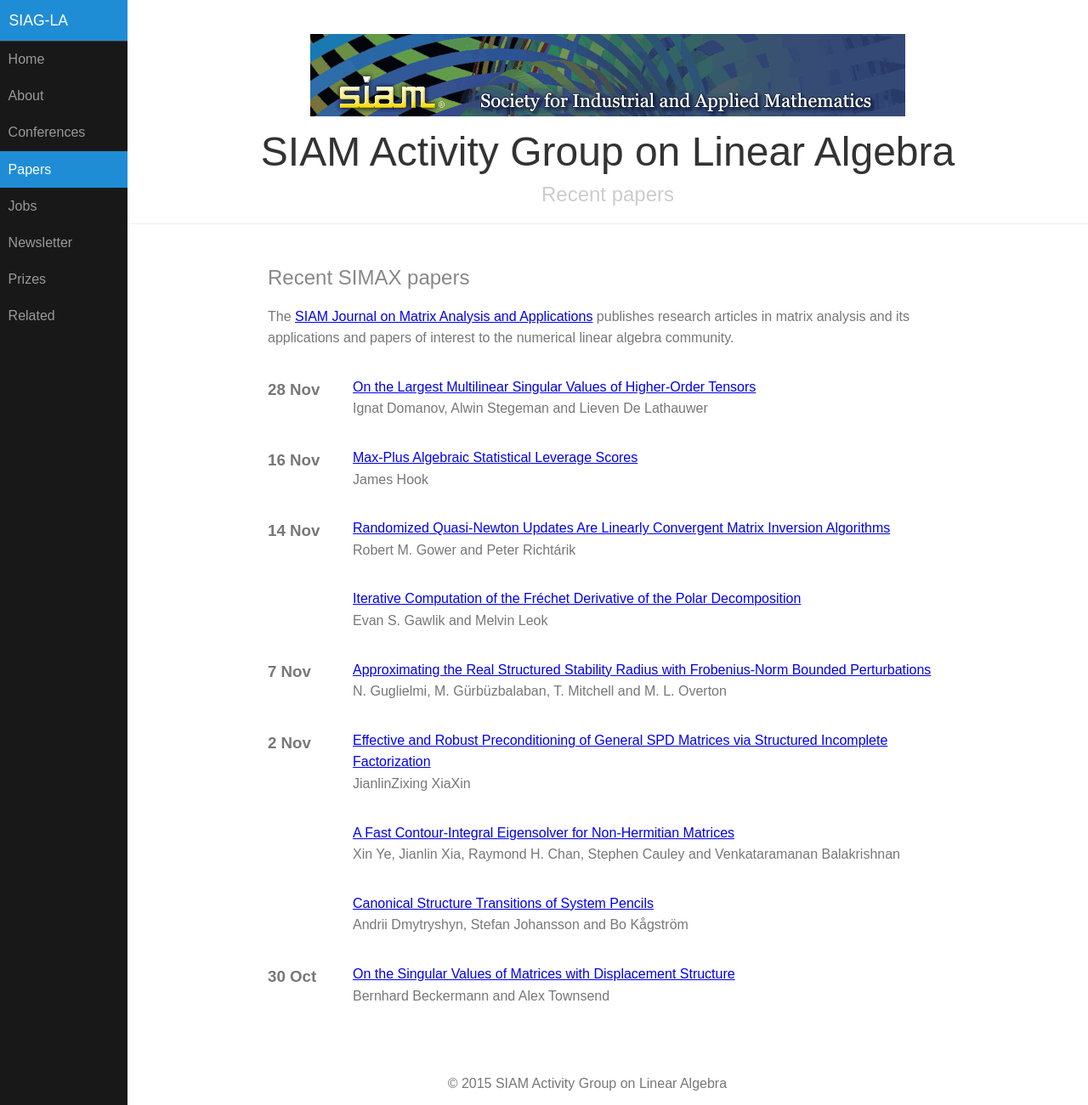
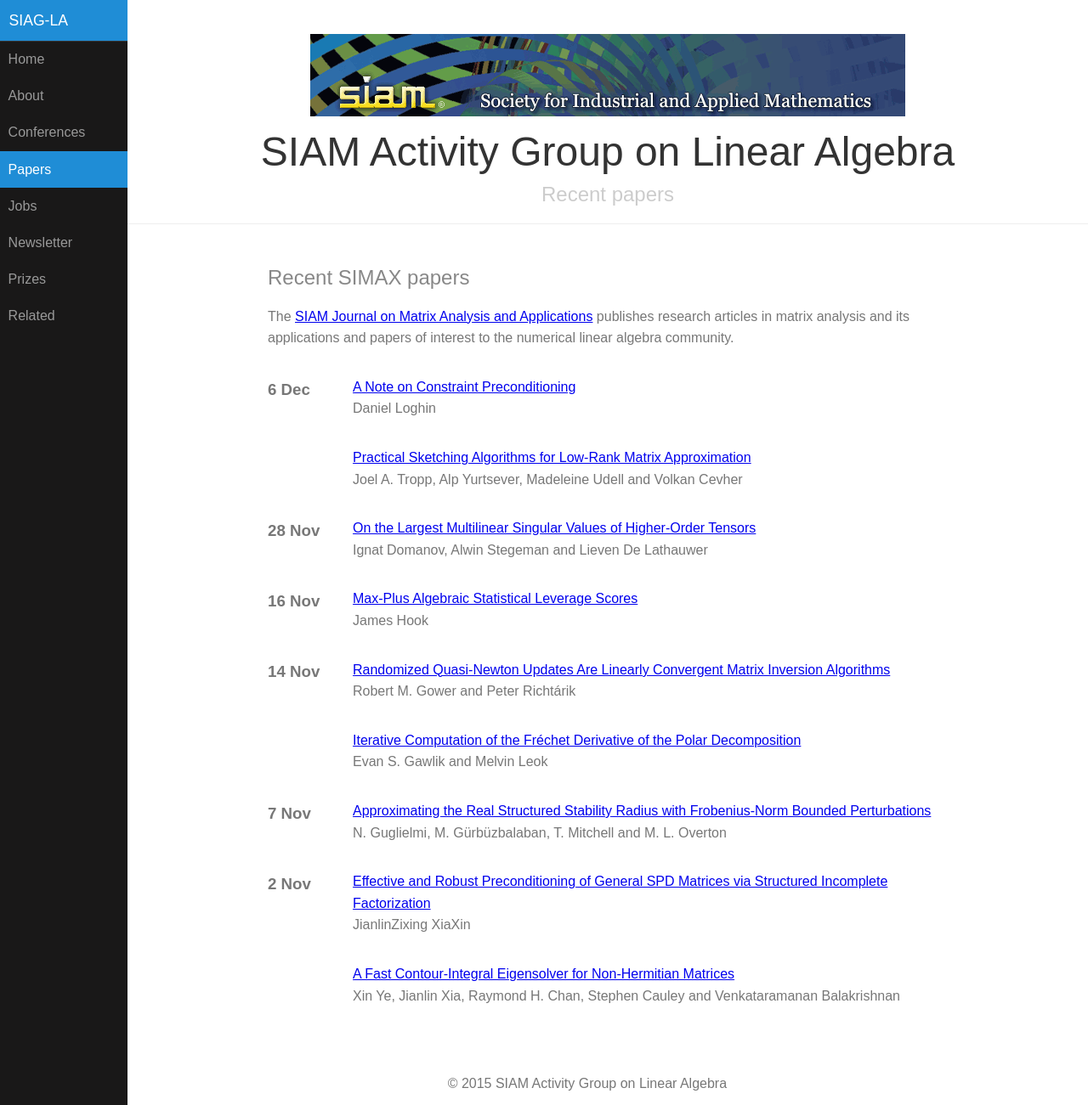
Before and after one commit to dbindel/siagla, a Jekyll site: the page built from simax.html, in a window 1280 px wide and 1301 px high. Shown: the whole window at 85% size. Built offline with Jekyll 4.4.1, drawn with Linux system fonts in a browser that asks for light colours.

Commit message:
Automated updates to simax.yml

```diff
--- a/_data/simax.yml
+++ b/_data/simax.yml
@@ -2504,3 +2504,19 @@
   pp_start: '1434'
   title: On the Largest Multilinear Singular Values of Higher-Order Tensors
   volume: '38'
+- authors: Joel A. Tropp, Alp Yurtsever, Madeleine Udell and Volkan Cevher
+  date: '2017-12-06T08:00:00Z'
+  doi: doi:10.1137/17M1111590
+  link: http://epubs.siam.org/doi/abs/10.1137/17M1111590?ai=s7&mi=3ezuvv&af=R
+  pp_end: '1485'
+  pp_start: '1454'
+  title: Practical Sketching Algorithms for Low-Rank Matrix Approximation
+  volume: '38'
+- authors: Daniel Loghin
+  date: '2017-12-06T08:00:00Z'
+  doi: doi:10.1137/16M1072036
+  link: http://epubs.siam.org/doi/abs/10.1137/16M1072036?ai=s7&mi=3ezuvv&af=R
+  pp_end: '1495'
+  pp_start: '1486'
+  title: A Note on Constraint Preconditioning
+  volume: '38'
```
